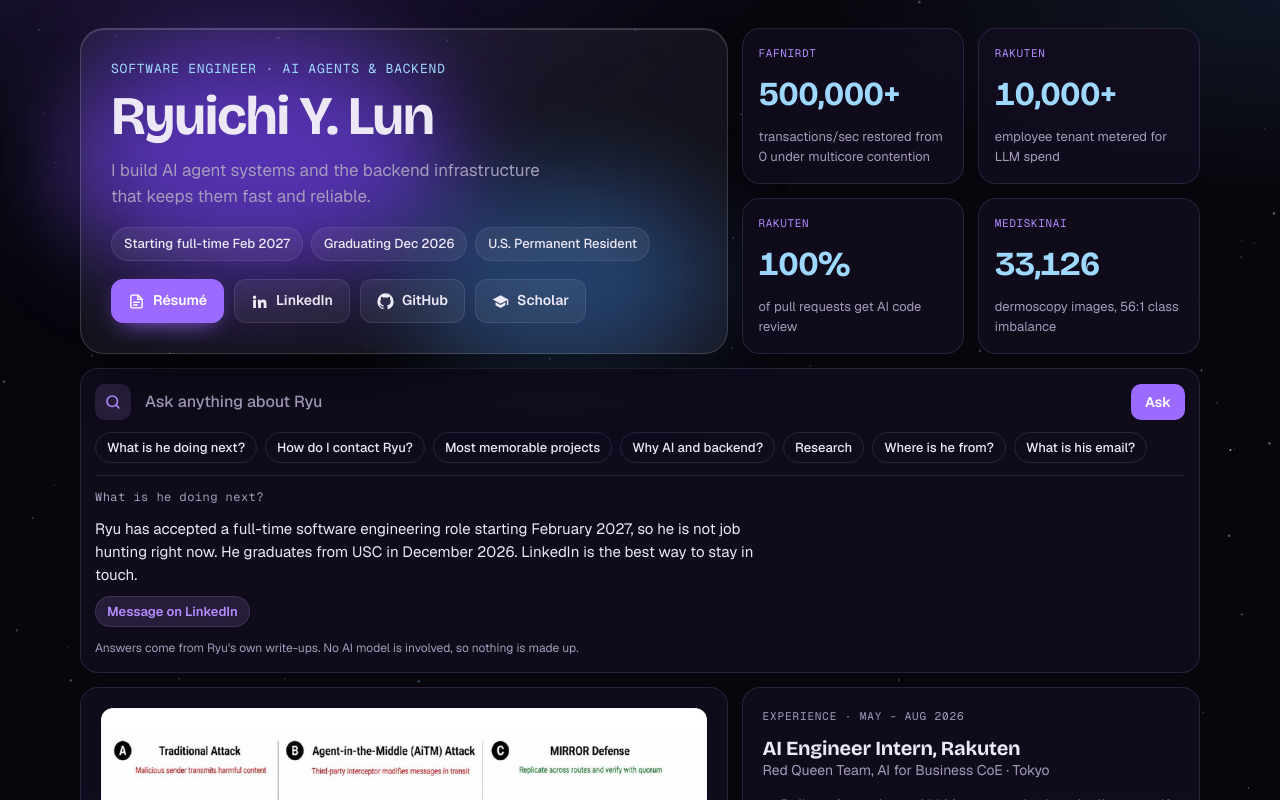
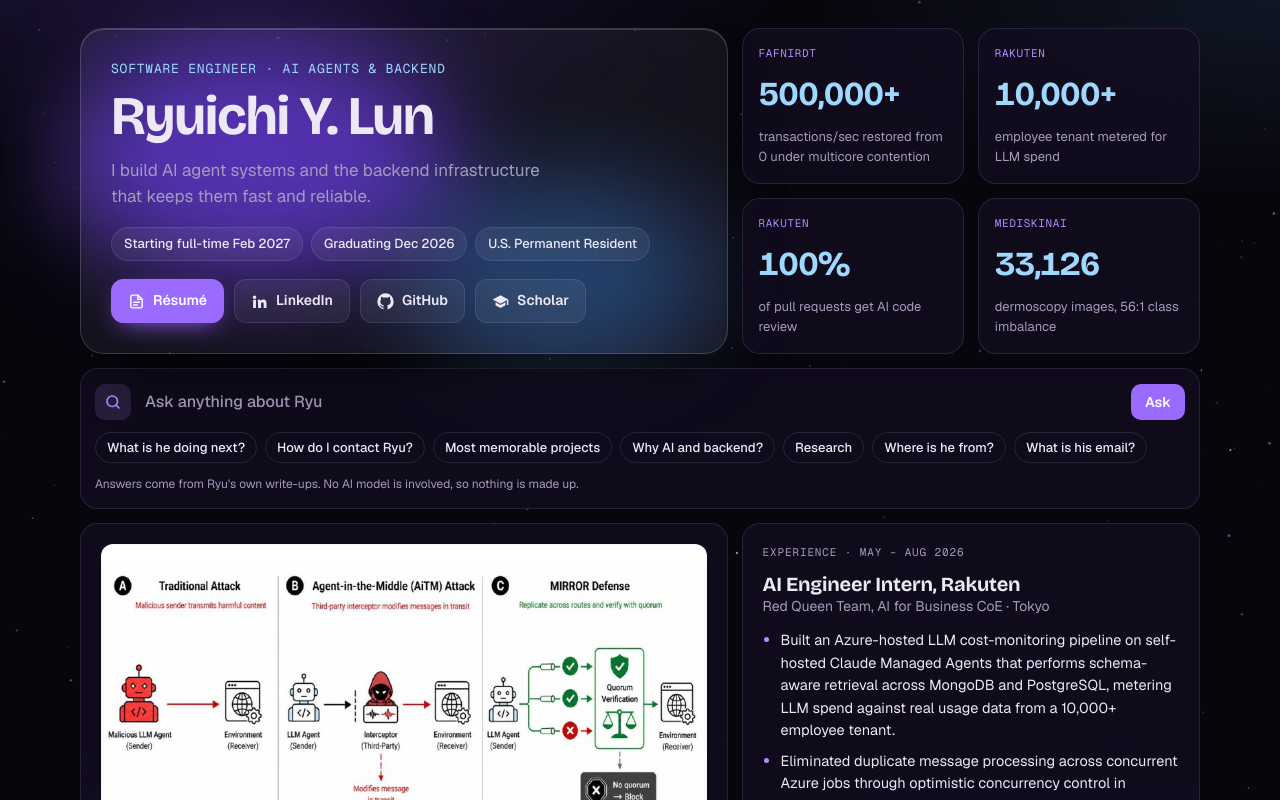
Before and after one commit to Ryuichi-Yamafuji-Lun/Portfolio, a React (Create React App) app: page / in a window 1280 px wide. Shown: the top 800 px of the page. Built offline with nearby package versions, Linux system fonts and the light colour scheme.

Commit message:
Ask: blank until asked; 'What is he doing next?' answers with the Paris poster
Co-Authored-By: Claude Opus 5.5 <noreply@anthropic.com>

```diff
--- a/src/components/Ask.jsx
+++ b/src/components/Ask.jsx
@@ -25,15 +25,9 @@ const PRIVATE =
 const words = (s) =>
   s.toLowerCase().replace(/[^a-z0-9+' ]/g, " ").split(/\s+/).filter((w) => w && !STOP.has(w));
 
-const OPEN_ANSWER = {
-  q: "What is he doing next?",
-  item: faq[0],
-  related: [],
-};
-
 const Ask = ({ onShow }) => {
   const [value, setValue] = useState("");
-  const [answer, setAnswer] = useState(OPEN_ANSWER);
+  const [answer, setAnswer] = useState(null);
   const [copied, setCopied] = useState(false);
 
   const fuse = useMemo(() => {
@@ -94,7 +88,6 @@ const Ask = ({ onShow }) => {
     ask(text);
   };
 
-  const { q, item, related } = answer;
   return (
     <section className="ask" aria-label="Ask about Ryu">
       <form
@@ -118,10 +111,11 @@ const Ask = ({ onShow }) => {
         ))}
       </div>
 
+      {answer && (
       <div className="answer" aria-live="polite">
-        <span className="q">{q}</span>
-        <p>{item.a}</p>
-        {item.email && (
+        <span className="q">{answer.q}</span>
+        <p>{answer.item.a}</p>
+        {answer.item.email && (
           <div className="mail">
             <span>{getEmail()}</span>
             <button className="ref" type="button" onClick={() => copyText(getEmail(), () => setCopied(true))}>
@@ -130,35 +124,36 @@ const Ask = ({ onShow }) => {
           </div>
         )}
         <div className="refs">
-          {item.askOnLinkedIn && (
+          {answer.item.askOnLinkedIn && (
             <a
               className="ref strong"
               href={LINKEDIN}
               target="_blank"
               rel="noopener noreferrer"
-              onClick={() => copyText(`Hi Ryu, I saw your portfolio and wanted to ask: ${q}`, () => {})}
+              onClick={() => copyText(`Hi Ryu, I saw your portfolio and wanted to ask: ${answer.q}`, () => {})}
             >
               Copy question &amp; open LinkedIn
             </a>
           )}
-          {(item.tiles || []).map((id) => (
+          {(answer.item.tiles || []).map((id) => (
             <button className="ref" type="button" key={id} onClick={() => onShow(id, { scroll: true })}>
               Show {TITLES[id] || id}
             </button>
           ))}
-          {(item.links || []).map(([label, href]) => (
+          {(answer.item.links || []).map(([label, href]) => (
             <a className="ref" key={label} href={href} target="_blank" rel="noopener noreferrer">{label}</a>
           ))}
         </div>
-        {related.length > 0 && (
+        {answer.related.length > 0 && (
           <div className="also">
             <span>Related:</span>
-            {related.map((i) => (
+            {answer.related.map((i) => (
               <button className="chip" type="button" key={i} onClick={() => runChip(chipLabel(i))}>{chipLabel(i)}</button>
             ))}
           </div>
         )}
       </div>
+      )}
       <p className="note">Answers come from Ryu's own write-ups. No AI model is involved, so nothing is made up.</p>
     </section>
   );
--- a/src/data/faq.js
+++ b/src/data/faq.js
@@ -4,7 +4,7 @@
 import { RESUME, LINKEDIN, GITHUB, SCHOLAR } from "./profile";
 
 export const faq = [
-  { q: ["what is he doing next", "is he open to work", "is he available", "is he looking for a job", "can we hire him", "when can he start", "start date", "is he job hunting", "open to full time", "available for work", "is he available for work"],
+  { q: ["is he open to work", "is he available", "is he looking for a job", "can we hire him", "when can he start", "start date", "is he job hunting", "open to full time", "available for work", "is he available for work"],
     a: "Ryu has accepted a full-time software engineering role starting February 2027, so he is not job hunting right now. He graduates from USC in December 2026. LinkedIn is the best way to stay in touch.",
     links: [["Message on LinkedIn", LINKEDIN]] },
   { q: ["does he need sponsorship", "visa", "work authorization", "is he authorized to work in the us", "green card", "permanent resident", "citizenship", "h1b"],
@@ -113,5 +113,9 @@ export const faq = [
     links: [["Open GitHub", GITHUB]] },
   { q: ["resume", "cv", "download resume"],
     a: "Here is his résumé.",
-    links: [["Open résumé", RESUME]] }
+    links: [["Open résumé", RESUME]] },
+  { q: ["what is he doing next", "what's next", "what is he up to", "paris", "poster", "poster presentation", "is he going to neurips", "where will he be in december", "upcoming"],
+    a: "Next up is Paris. Ryu is presenting MIRROR as a poster at the FLMSec workshop (Foundations of Language Model Security) at NeurIPS 2026 on December 13.",
+    tiles: ["mirror"],
+    links: [["Read the paper", "https://arxiv.org/abs/2610.02349"]] }
 ];
```
